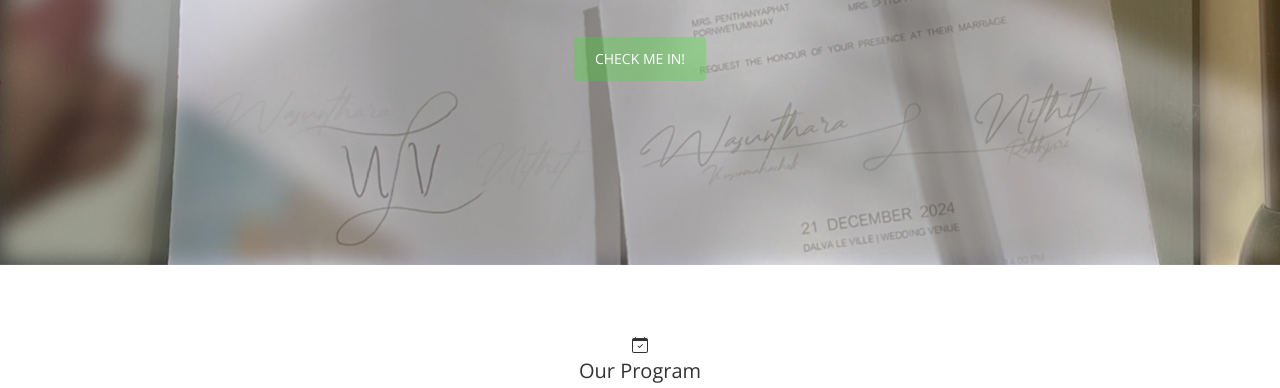
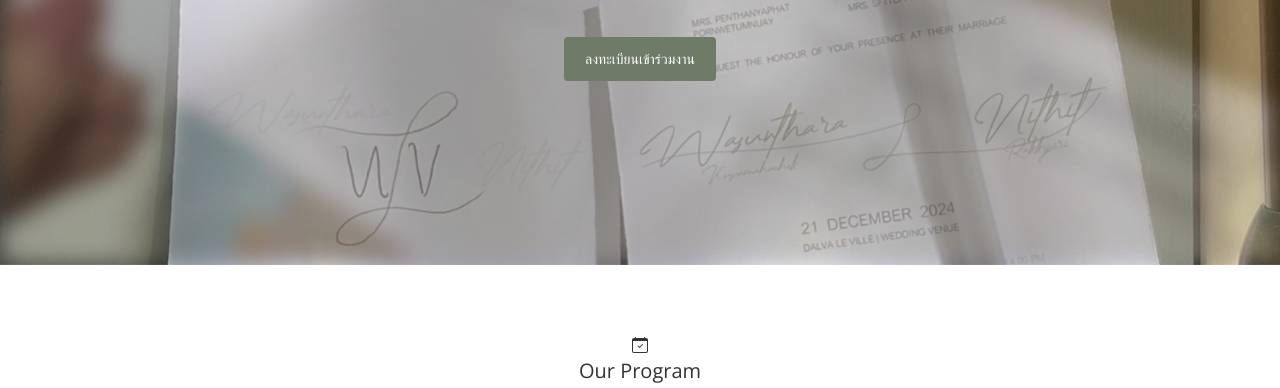
Before and after one commit to NithitR/NithitR.github.io, a plain HTML site: page index.html in a window 1280 px wide. Shown: the part 385-773 px from the top of the page. Drawn offline with nearby package versions, Linux system fonts and the light colour scheme.

Commit message:
ีupdate ux/ui

```diff
--- a/assets/css/main.css
+++ b/assets/css/main.css
@@ -161,7 +161,10 @@ ul li, ol li {
   z-index: 1;
   border-radius: 4px;
 }
+.check-me-in{
+  background-color: #6e7b67;
 
+}
 .btn-common:hover {
   color: #fff;
   box-shadow: 0 6px 22px rgba(0, 0, 0, 0.1);
--- a/index.html
+++ b/index.html
@@ -52,8 +52,7 @@
                     <div id="clock" class="time-count"></div>
                 </div>
                 <div class="button-group">
-                    <a href="#" class="btn btn-common" onclick="window.open('https://forms.gle/Htbhi3vVA4AE5Bmd9')">Check
-                        me in!</a>
+                    <a href="#" class="btn btn-common check-me-in" onclick="window.open('https://forms.gle/Htbhi3vVA4AE5Bmd9')">ลงทะเบียนเข้าร่วมงาน</a>
                 </div>
             </div>
         </div>
```
